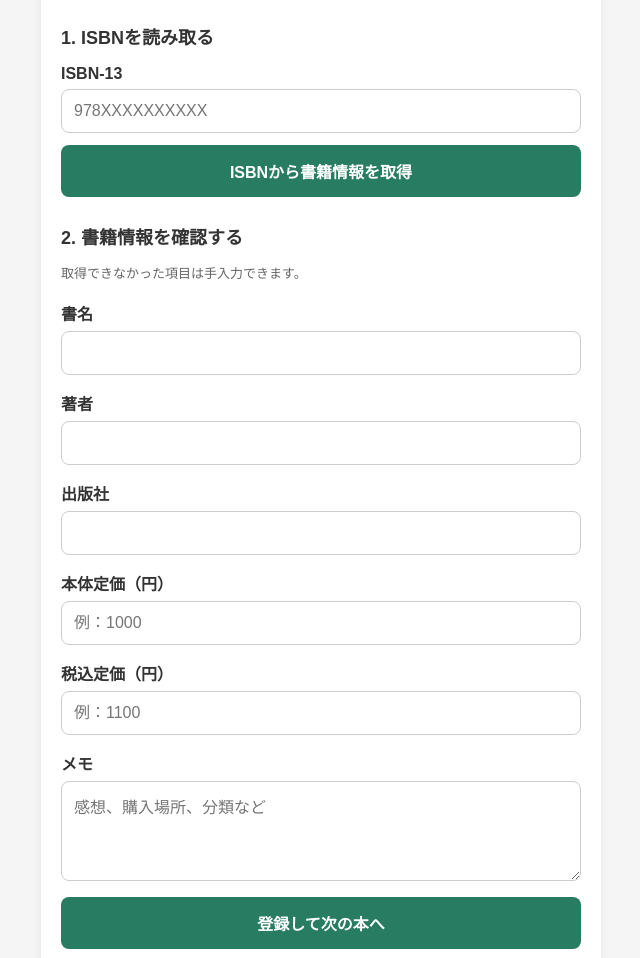
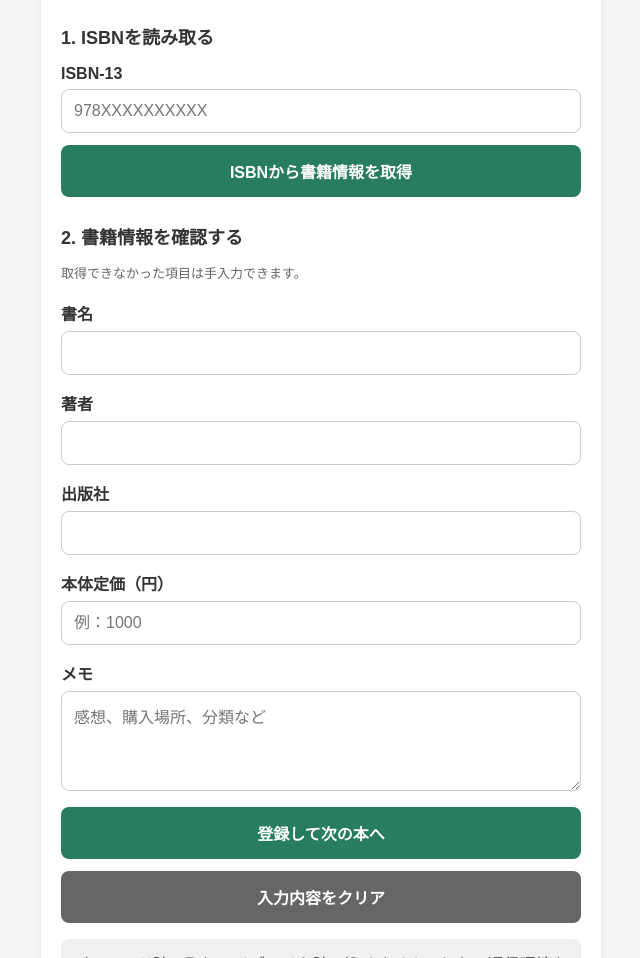
Before and after one commit to Miyabitsuji1227/book-barcode-reader, a plain HTML site: page index.html in a window 1280 px wide. Shown: the part 109-1067 px from the top of the page, without its empty margins (319-959 px from the left). Drawn offline with Linux system fonts and the light colour scheme.

Commit message:
Update index.html

```diff
--- a/index.html
+++ b/index.html
@@ -159,14 +159,6 @@
          inputmode="numeric"
          placeholder="例：1000">
 
-  <label for="taxIncluded">税込定価（円）</label>
-  <input id="taxIncluded"
-         type="number"
-         min="0"
-         step="1"
-         inputmode="numeric"
-         placeholder="例：1100">
-
   <label for="memo">メモ</label>
   <textarea id="memo"
             placeholder="感想、購入場所、分類など"></textarea>
@@ -209,7 +201,6 @@
     'author',
     'publisher',
     'price',
-    'taxIncluded',
     'memo'
   ];
 
@@ -369,11 +360,9 @@
     }
 
     const price = $('price').value.trim();
-    const taxIncluded = $('taxIncluded').value.trim();
 
     for (const [value, label] of [
-      [price, '本体定価'],
-      [taxIncluded, '税込定価']
+      [price, '本体定価']
     ]) {
       if (
         value !== '' &&
@@ -392,7 +381,6 @@
       author: $('author').value,
       publisher: $('publisher').value,
       price: price,
-      taxIncluded: taxIncluded,
       memo: $('memo').value
     };
 
```
